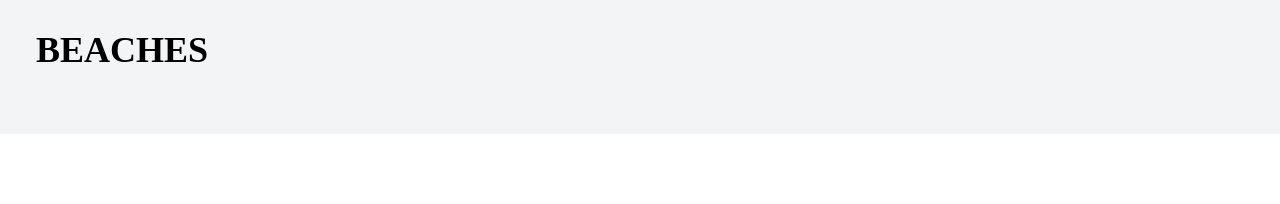
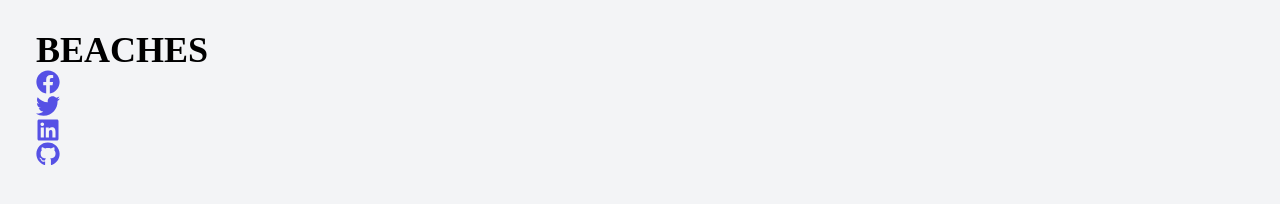
Before and after one commit to AmolShelke2/Travel-website, a React (Create React App) app: page / in a window 1280 px wide. Shown: the part 3282-3486 px from the top of the page. Before the commit the page ends 3416 px from the top, so only its background shows below. Built offline with nearby package versions, Linux system fonts and the light colour scheme.

Commit message:
imported icons

```diff
--- a/src/components/Footer.jsx
+++ b/src/components/Footer.jsx
@@ -1,10 +1,17 @@
 import React from "react";
+import { FaFacebook, FaTwitter, FaLinkedin, FaGithub } from "react-icons/fa";
 
 const Footer = () => {
   return (
     <div className="w-full bg-gray-100 py-16">
       <div className="max-w-[1240px] mx-auto flex flex-col px-4">
         <h1>BEACHES</h1>
+        <div className="">
+          <FaFacebook className="icon" />
+          <FaTwitter className="icon" />
+          <FaLinkedin className="icon" />
+          <FaGithub className="icon" />
+        </div>
       </div>
     </div>
   );
```
